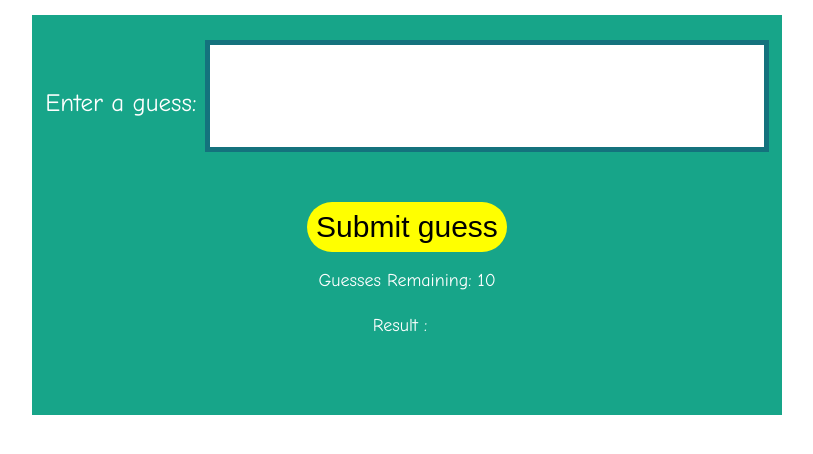
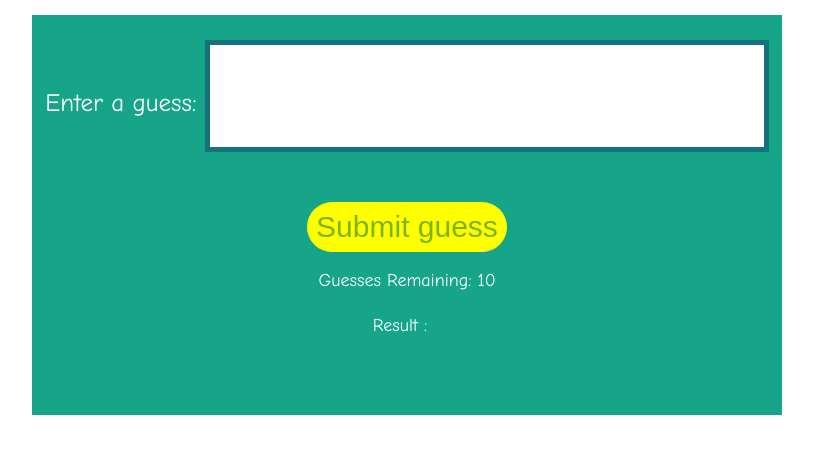
Before and after one commit to owen525/blablabla, a plain HTML site: page index.html in a window 1280 px wide. Shown: the part 104-558 px from the top of the page, without its empty margins (233-1046 px from the left). Drawn offline with Linux system fonts and the light colour scheme.

Commit message:
Update index.html

```diff
--- a/index.html
+++ b/index.html
@@ -39,7 +39,7 @@
 
     #submitguess {
       background-color: yellow;
-      color: black;
+      color: rgb(125, 180, 21);
       width: 200px;
       height: 50px;
       border-radius: 25px;
```
